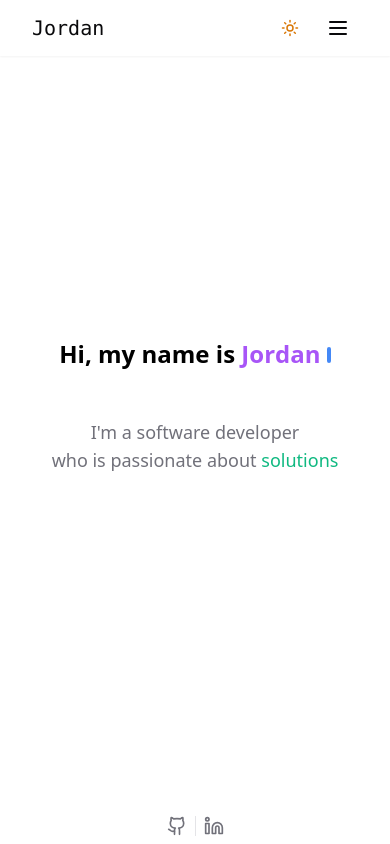
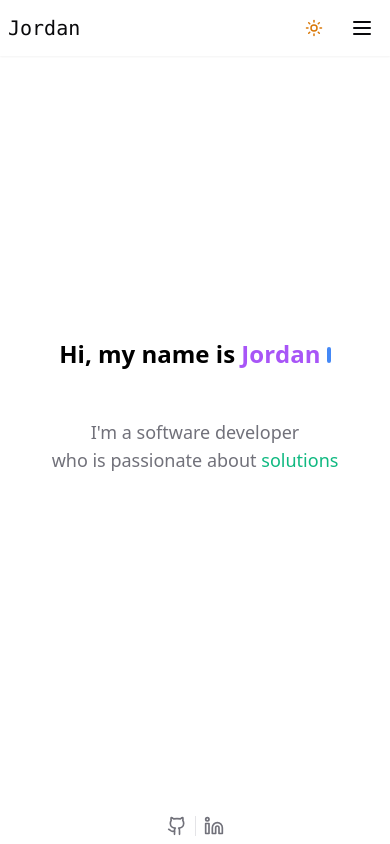
Before and after one commit to JordanTHarris/portfolio, a React (Vite) app: page / in a window 390 px wide. Built offline with nearby package versions, Linux system fonts and the light colour scheme.

Commit message:
Make navbar x padding smaller and give pages a little x paddingo on mobile
and close menu on "brand" press

```diff
--- a/src/components/layout/navbar.tsx
+++ b/src/components/layout/navbar.tsx
@@ -43,9 +43,16 @@ export function NavBar({ absoluteDropdown = false }: { absoluteDropdown?: boolea
   }
 
   return (
-    <header className="container z-50 w-full bg-background py-2 shadow-sm" ref={menuRef}>
-      <div className="mx-auto flex items-center justify-between">
-        <Link to="/" className="flex items-center gap-2">
+    <header
+      className="z-50 mx-0 w-full bg-background px-2 py-2 shadow-sm md:container md:mx-auto"
+      ref={menuRef}
+    >
+      <div className="flex items-center justify-between">
+        <Link
+          to="/"
+          onClick={() => setIsMenuOpen(false)}
+          className="flex items-center gap-2"
+        >
           <span className="font-mono text-xl">Jordan</span>
         </Link>
         <nav className="hidden items-center gap-6 md:flex">{getLinks()}</nav>
--- a/src/routes/contact.tsx
+++ b/src/routes/contact.tsx
@@ -60,7 +60,7 @@ export function Contact() {
   }
 
   return (
-    <main className="flex h-full w-full flex-col items-center justify-center gap-12 overflow-y-auto overflow-x-hidden">
+    <main className="mx-0 flex h-full w-full flex-col items-center justify-center gap-12 overflow-y-auto overflow-x-hidden px-2 md:container md:mx-auto">
       <Card className="w-full max-w-lg transition-none duration-1000 animate-in fade-in">
         <Form {...form}>
           <form onSubmit={form.handleSubmit(onSubmit)} className="">
--- a/src/routes/home.tsx
+++ b/src/routes/home.tsx
@@ -14,7 +14,7 @@ export function Home() {
   }
 
   return (
-    <main className="flex h-full w-full flex-col items-center justify-center gap-12 overflow-y-auto overflow-x-hidden">
+    <main className="mx-0 flex h-full w-full flex-col items-center justify-center gap-12 overflow-y-auto overflow-x-hidden px-2 md:container md:mx-auto">
       <TypewriterEffect
         className="text-center text-2xl sm:text-3xl md:text-4xl lg:text-5xl"
         words={textToTypewriterWords(typewriterText)}
```
